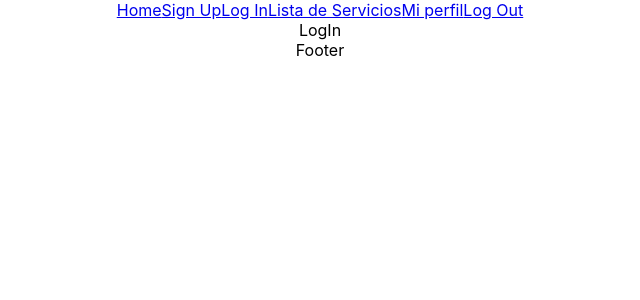
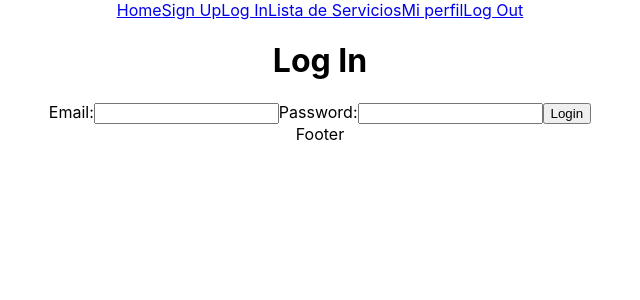
Before and after one commit to jmpalomeros/te-acompano, a React (Create React App) app: page /login in a window 1280 px wide. Shown: the top 300 px of the page, without its empty margins (320-960 px from the left). Built offline with nearby package versions, Linux system fonts and the light colour scheme; no server answers.

Commit message:
atenticación FE hecha

```diff
--- a/src/context/auth.context.js
+++ b/src/context/auth.context.js
@@ -1,5 +1,5 @@
 import { createContext, useState, useEffect } from "react";
-import {verifyService} from "../service/auth.services"
+import { verifyService } from "../service/auth.services"
  //importar los spinners aqui
 
 
@@ -67,7 +67,7 @@ import {verifyService} from "../service/auth.services"
 
  }
 
- export{
+ export {
     AuthContext,
     AuthWrapper
  }
--- a/src/pages/LogIn.jsx
+++ b/src/pages/LogIn.jsx
@@ -1,9 +1,86 @@
-import React from 'react'
+import { useState } from "react";
+import { loginService } from "../service/auth.services"
+import { useNavigate } from "react-router-dom"
 
-function LogIn() {
+import { useContext } from "react"
+import { AuthContext } from "../context/auth.context";
+
+function Login() {
+
+  const { authenticaUser } = useContext(AuthContext)
+
+  // configuramos el uso de navigate
+  const navigate = useNavigate()
+
+  const [email, setEmail] = useState("");
+  const [password, setPassword] = useState("");
+  const [errorMessage, setErrorMessage] = useState("")
+
+  const handleEmailChange = (e) => setEmail(e.target.value);
+  const handlePasswordChange = (e) => setPassword(e.target.value);
+
+  const handleLogin = async (e) => {
+    e.preventDefault();
+
+
+    // 1. recopilar las credenciales del usuario
+    const userCredentials = {
+      email: email,
+      password: password
+    }
+
+    try {
+      // 2. contactar con el backend para validarlo
+      const response = await loginService(userCredentials)
+
+      localStorage.setItem("authToken", response.data.authToken)
+
+
+      authenticaUser()
+
+
+      navigate("/")
+      //! redireccionar luego a /profile
+
+    } catch (error) {
+      if (error.response && error.response.status === 400) {
+        setErrorMessage(error.response.data.errorMessage)
+      } else {
+        navigate("/error")
+      }
+    }
+  };
+
   return (
-    <div>LogIn</div>
-  )
+    <div>
+
+      <h1>Log In</h1>
+
+      <form onSubmit={handleLogin}>
+        <label>Email:</label>
+        <input
+          type="email"
+          name="email"
+          value={email}
+          onChange={handleEmailChange}
+        />
+
+        <label>Password:</label>
+        <input
+          type="password"
+          name="password"
+          value={password}
+          onChange={handlePasswordChange}
+        />
+
+        <button type="submit">Login</button>
+
+        {errorMessage !== "" && <p>{errorMessage}</p>}
+
+      </form>
+
+    </div>
+  );
 }
 
-export default LogIn
+export default Login;
--- a/src/pages/SignUp.jsx
+++ b/src/pages/SignUp.jsx
@@ -1,8 +1,83 @@
-import React from 'react'
+import { useState } from 'react'
+import { signupService } from "../service/auth.services"
+import { useNavigate } from "react-router-dom"
 
 function SignUp() {
+
+  const navigate = useNavigate()
+
+  const [ email, setEmail ] = useState("")
+  const [ password, setPassword ] = useState("")
+
+  const [ errorMessage, setErrorMessage ] = useState("")
+
+
+const handleEmailChange = (e) => setEmail(e.target.value)
+const handlePasswordChange = (e) => setPassword(e.target.value)
+
+
+
+
+
+  const handleSignup = async (e) => {
+    e.preventDefault()
+    const newUser = {
+      email: email,
+      password: password
+    }
+    try {
+
+      await signupService(newUser)
+      navigate("/login")
+
+    } catch (error) {
+      if(error.response && error.response.status === 400) {
+        setErrorMessage(error.response.data.errorMessage)
+      }
+      else {
+        navigate("/error")
+      }
+    }
+  }
+
+
+
   return (
-    <div>SignUp</div>
+    <div>
+      <h2>SignUp</h2>
+
+      <form onSubmit={handleSignup}>
+
+      {/* <label htmlFor="firstName">Nombre: </label>
+      <input type="text" name="firstName"/>
+      <br />
+      <label htmlFor="lastName">Apellidos: </label>
+      <input type="text" name="lastName"/>
+      <br /> */}
+      <label>Email: </label>
+      <input type="email" name="email" value={email} onChange={handleEmailChange}/>
+      <br />
+      <label htmlFor="password">Contraseña: </label>
+      <input type="password" name="password" value={password} onChange={handlePasswordChange}/>
+      <br />
+      {/* <label htmlFor="avatar">Avatar: </label>
+      <input type="text" name="avatar"/>
+      <br />
+      <label htmlFor="age">Edad: </label>
+      <input type="number" name="age"/>
+      <br /><label htmlFor="city">Ciudad: </label>
+      <input type="text" name="city"/>
+      <br /> */}
+      <button type="submit">Registrar</button>
+      {errorMessage !== "" && <p>{errorMessage}</p> }
+      </form>
+
+
+
+
+
+
+    </div>
   )
 }
 
```
